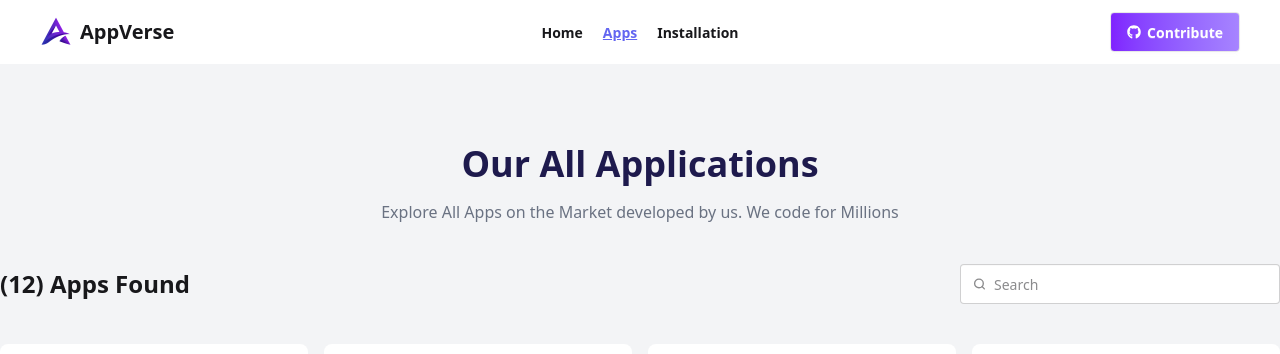
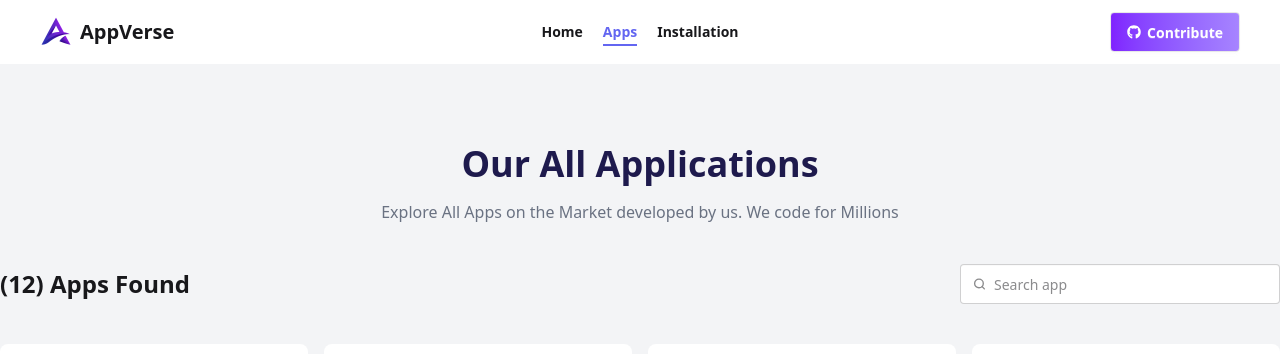
Before and after one commit to itzakio/app-verse, a React (Vite) app: page /apps in a window 1280 px wide. Shown: the top 354 px of the page. Built offline with nearby package versions, Linux system fonts and the light colour scheme.

Commit message:
error page added

```diff
--- a/src/Components/AppCard.jsx
+++ b/src/Components/AppCard.jsx
@@ -6,7 +6,7 @@ import { Link } from "react-router";
 const AppCard = ({ app }) => {
   const {id, title, ratingAvg, image, downloads } = app;
   return (
-    <Link to={`/app-details/${id}`} className="bg-white space-y-2 rounded-lg overflow-hidden p-4">
+    <Link to={`/app-details/${id}`} className="hover:-translate-y-2 transition-all duration-150 bg-white space-y-2 rounded-lg overflow-hidden p-4">
       <img className="border rounded-lg w-full" src={image} alt="" />
       <h4 className="font-semibold text-xl">{title}</h4>
       <div className="flex justify-between items-center">
--- /dev/null
+++ b/src/Components/Error/AppNotFound.jsx
@@ -0,0 +1,19 @@
+import React from 'react';
+import noAppFoundImg from '../../assets/App-Error.png';
+import { Link } from 'react-router';
+
+const AppNotFound = () => {
+    return (
+        <div className='h-screen flex flex-col justify-center items-center text-center gap-5'>
+            <img className='w-1/4' src={noAppFoundImg} alt="" />
+
+            <div className='space-y-2'>
+                <h2 className='text-4xl font-semibold'>OPPS!! APP NOT FOUND</h2>
+                <p className='text-gray-500'>The App you are requesting is not found on our system.  please try another apps</p>
+                <Link to="/apps" className='btn bg-linear-to-r from-violet-600 to-violet-400  text-white '>Go Back</Link>
+            </div>
+        </div>
+    );
+};
+
+export default AppNotFound;
--- a/src/Components/Error/NoAppFound.jsx
+++ b/src/Components/Error/NoAppFound.jsx
@@ -4,7 +4,7 @@ import { Link } from 'react-router';
 const NoAppFound = ({setSearch}) => {
     return (
         <div className='text-center space-y-10 my-32 col-span-full'>
-            <h2 className='text-6xl font-semibold text-gray-500'>No App Found!</h2>
+            <h2 className='text-2xl md:text-4xl lg:text-5xl xl:text-6xl font-semibold text-gray-500'>No App Found!</h2>
             <button onClick={()=>setSearch("")} className='btn bg-linear-to-r from-violet-600 to-violet-500 text-white'>Show All Apps</button>
         </div>
     );
--- /dev/null
+++ b/src/Components/Error/PageNotFount.jsx
@@ -0,0 +1,19 @@
+import React from 'react';
+import errorImg from '../../assets/error-404.png';
+import { Link } from 'react-router';
+
+const PageNotFount = () => {
+    return (
+        <div className='h-screen flex flex-col justify-center items-center text-center gap-5'>
+            <img className='w-1/4' src={errorImg} alt="" />
+
+            <div className='space-y-2'>
+                <h2 className='text-4xl font-semibold'>Oops, page not found!</h2>
+                <p className='text-gray-500'>The page you are looking for is not available.</p>
+                <Link to="/" className='btn bg-linear-to-r from-violet-600 to-violet-400  text-white '>Go Back</Link>
+            </div>
+        </div>
+    );
+};
+
+export default PageNotFount;
--- a/src/Components/Navbar.jsx
+++ b/src/Components/Navbar.jsx
@@ -5,9 +5,9 @@ import { FaGithub } from "react-icons/fa";
 const Navbar = () => {
   const links = (
     <>
-        <NavLink to="/">Home</NavLink>
-        <NavLink to="/apps">Apps</NavLink>
-        <NavLink to="/installation">Installation</NavLink>
+        <NavLink className="py-0.5" to="/">Home</NavLink>
+        <NavLink className="py-0.5" to="/apps">Apps</NavLink>
+        <NavLink className="py-0.5" to="/installation">Installation</NavLink>
     </>
   );
   return (
--- a/src/Pages/AppDetails.jsx
+++ b/src/Pages/AppDetails.jsx
@@ -6,6 +6,7 @@ import downloadIcon from "../assets/icon-downloads.png";
 import ratingsIcon from "../assets/icon-ratings.png";
 import reviewIcon from "../assets/icon-review.png";
 import AppBarChart from "../Components/AppBarChart";
+import AppNotFound from "../Components/Error/AppNotFound";
 
 const AppDetails = () => {
   const { id } = useParams();
@@ -13,7 +14,7 @@ const AppDetails = () => {
   const appDetails = apps.find((app) => app.id === Number(id));
 
   if (loading) return <p className="text-center my-10">Loading...</p>;
-  if (!appDetails) return <p className="text-center my-10">No app found.</p>;
+  if (!appDetails) return <AppNotFound/>;
 
   const {
     title,
--- a/src/Pages/Apps.jsx
+++ b/src/Pages/Apps.jsx
@@ -19,7 +19,7 @@ const Apps = () => {
         Explore All Apps on the Market developed by us. We code for Millions
       </p>
 
-      <div className="mt-10 flex justify-between items-center">
+      <div className="mt-10 flex flex-col lg:flex-row gap-5 justify-between items-center">
         <p className="text-2xl font-semibold">({searchedApp.length}) Apps Found</p>
 
         <label className="input">
@@ -39,7 +39,7 @@ const Apps = () => {
               <path d="m21 21-4.3-4.3"></path>
             </g>
           </svg>
-          <input value={search} onChange={(e)=>setSearch(e.target.value)} type="search" required placeholder="Search" />
+          <input value={search} onChange={(e)=>setSearch(e.target.value)} type="search" required placeholder="Search app" />
         </label>
       </div>
 
--- a/src/Routes/Routes.jsx
+++ b/src/Routes/Routes.jsx
@@ -4,11 +4,13 @@ import Home from "../Pages/Home";
 import Apps from "../Pages/Apps";
 import Installation from "../Pages/Installation";
 import AppDetails from "../Pages/AppDetails";
+import PageNotFount from "../Components/Error/PageNotFount";
 
 const router = createBrowserRouter([
     {
         path: "/",
         Component: RootLayout,
+        errorElement: <PageNotFount/> ,
         children:[
             {
                 index: true,
--- a/src/index.css
+++ b/src/index.css
@@ -3,5 +3,5 @@
 
 .active {
   color: #6366f1;
-  text-decoration: underline;
+  border-bottom: 2px solid #6366f1;
 }
```
